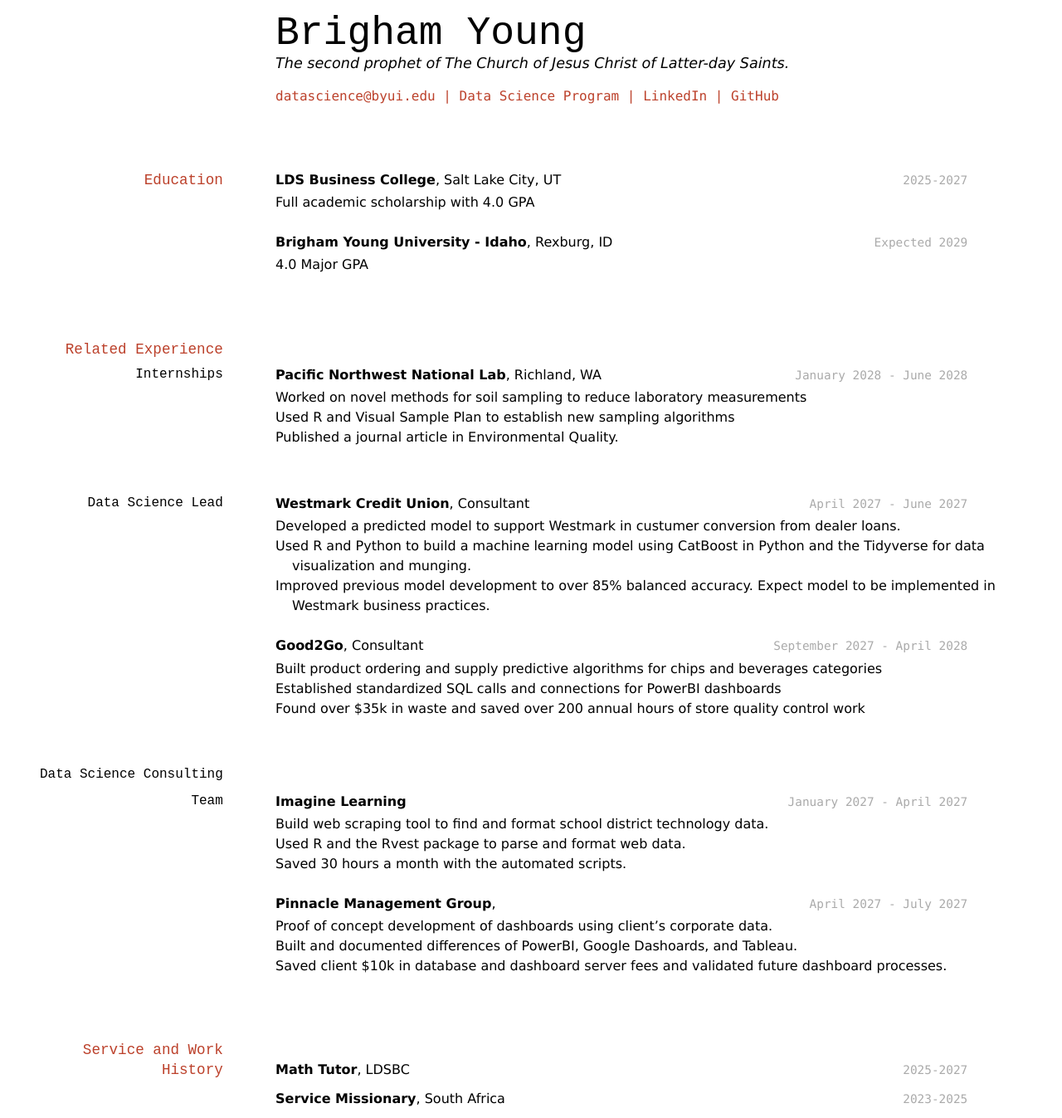
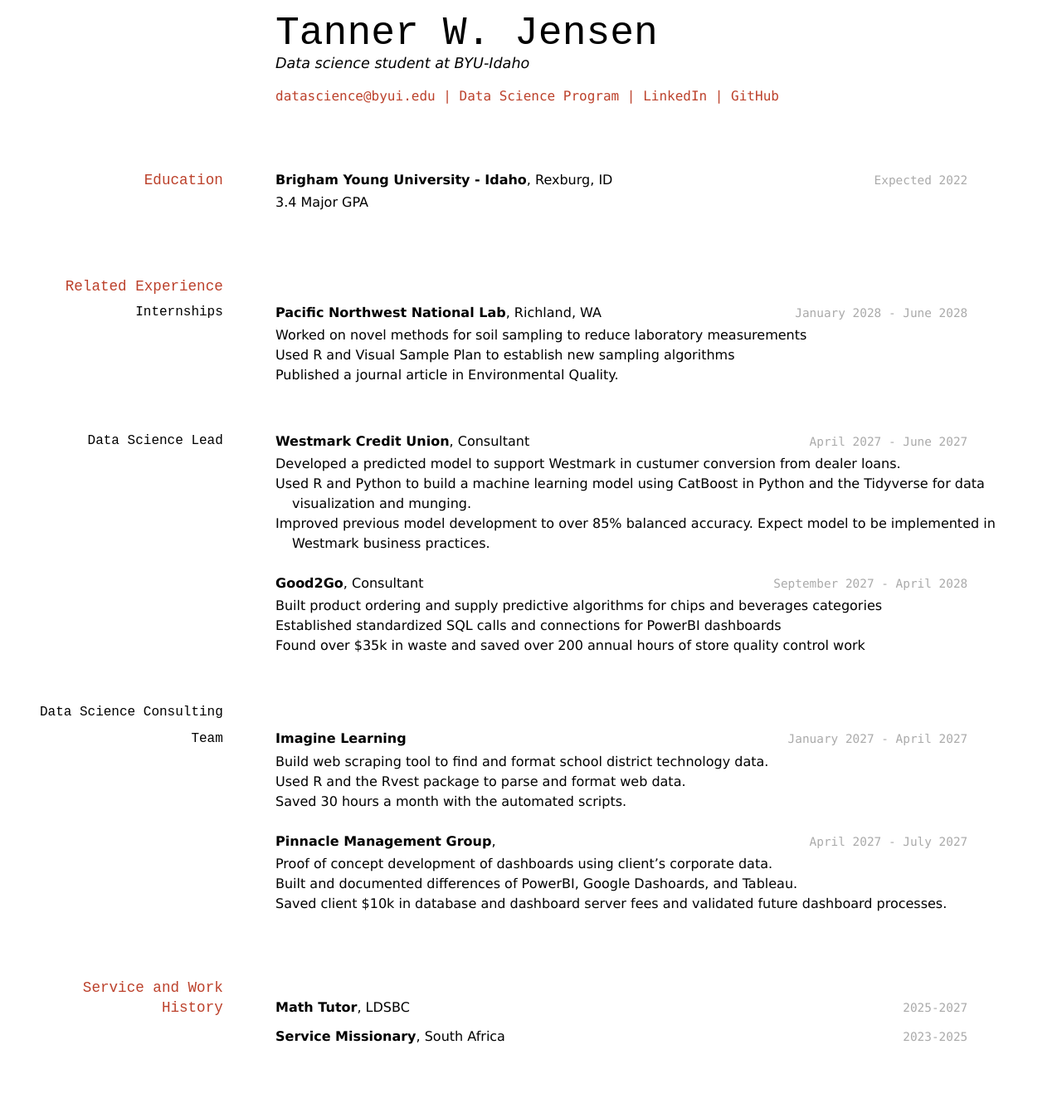
Before and after one commit to byuids-resumes/Tanner_Jensen_Resume, a Jekyll site: the page built from docs/index.md, in a window 1280 px wide. Shown: the whole page at 83% size. Built offline with Jekyll 4.4.1, drawn with Linux system fonts in a browser that asks for light colours; after the commit the page ends 1272 px from its top, so only the background shows below that.

Commit message:
Fixed my name and links

```diff
--- a/docs/index.md
+++ b/docs/index.md
@@ -1,14 +1,14 @@
 ---
 layout: cv
-title: Brigham Young's Resume
+title: Tanner Jensen's Resume
 ---
-# Brigham Young
-The second prophet of The Church of Jesus Christ of Latter-day Saints.
+# Tanner W. Jensen
+Data science student at BYU-Idaho
 
 <div id="webaddress">
 <a href="datascience@byui.edu">datascience@byui.edu</a>
 | <a href="https://byuidatascience.github.io/development.html">Data Science Program</a>
-| <a href="https://www.linkedin.com/groups/13537407/">LinkedIn</a>
+| <a href="https://www.linkedin.com/in/tannerwjensen/">LinkedIn</a>
 | <a href="https://github.com/byuids-resumes">GitHub</a>
 </div>
 
@@ -16,15 +16,10 @@ The second prophet of The Church of Jesus Christ of Latter-day Saints.
 
 ## Education
 
-`2025-2027`
-__LDS Business College__, Salt Lake City, UT
-
-- Full academic scholarship with 4.0 GPA
-
-`Expected 2029`
+`Expected 2022`
 __Brigham Young University - Idaho__, Rexburg, ID
 
-- 4.0 Major GPA
+- 3.4 Major GPA
 
 
 ## Related Experience
```
